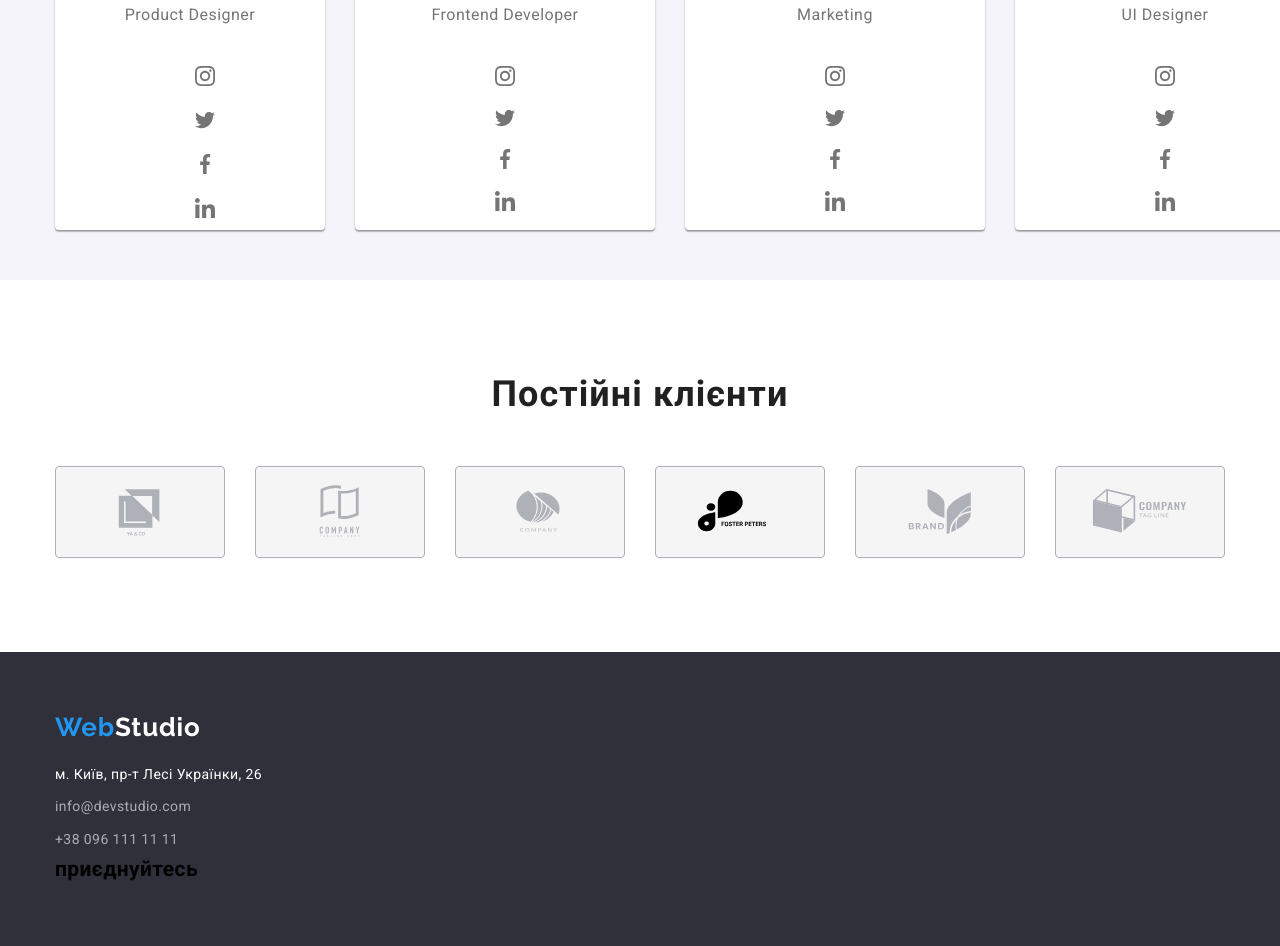
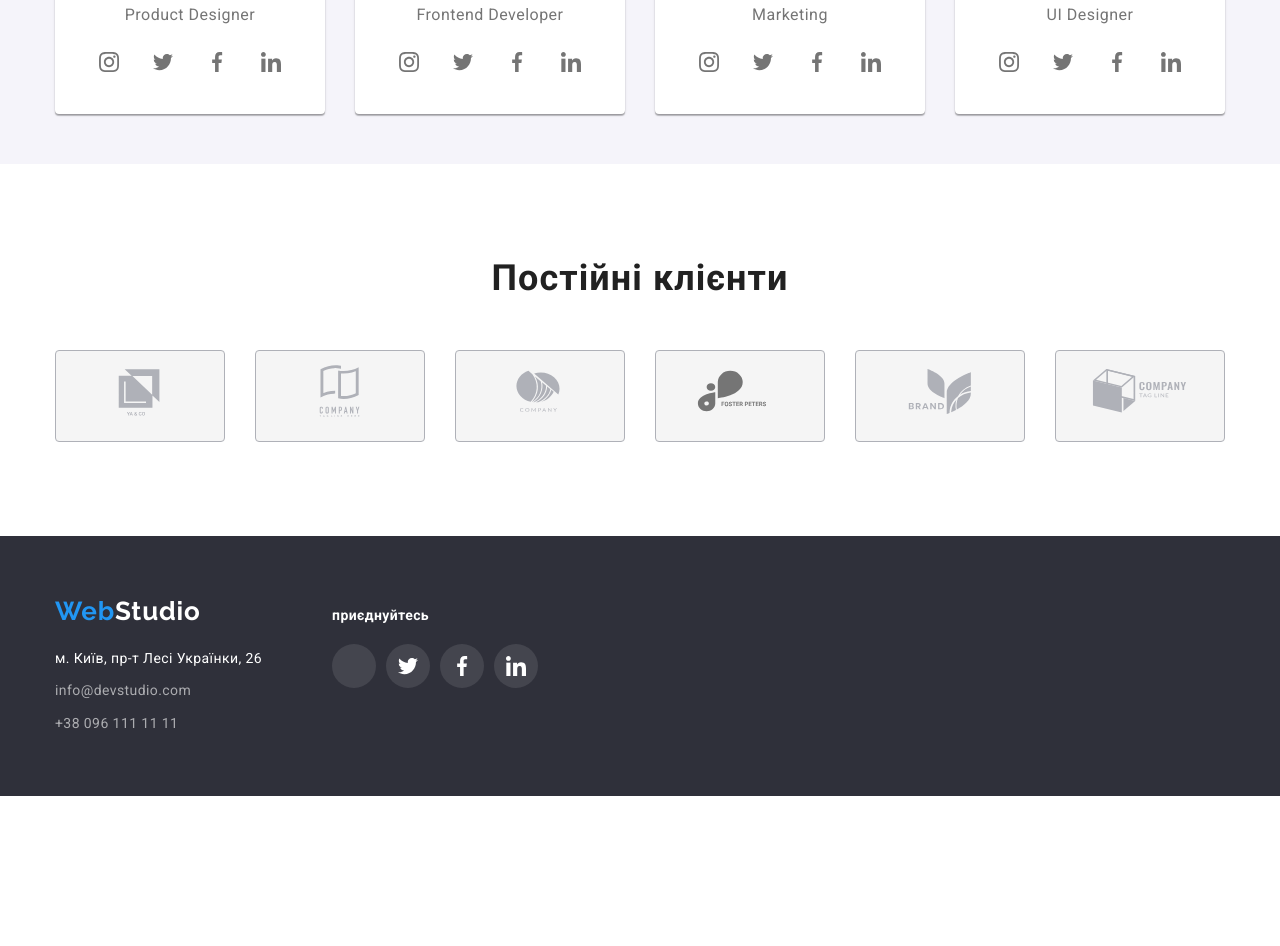
Before and after one commit to Stepanenko1993/goit-markup-hw-04, a plain HTML site: page index.html in a window 1280 px wide. Shown: the part 2200-3146 px from the top of the page. After the commit the page ends 2996 px from the top, so only its background shows below. Drawn offline with nearby package versions, Linux system fonts and the light colour scheme.

Commit message:
commit-footer-link

```diff
--- a/css/styles.css
+++ b/css/styles.css
@@ -128,27 +128,41 @@ ul{
     margin-right: auto;
     column-gap: 30px;
 }
+.logo-items-container{
+
+ color: var(--primary-text);
+}
+
 
 .icon-logo-items{
     box-sizing: border-box;
     display: flex;
     align-items: center;
+    justify-content: center;
     width: 170px;
     height: 92px;
     background-color: var(--background-color);
     border: 1px solid #AFB1B8;
         border-radius: 4px;
 }
+.icon-logo-items:hover .logo-items-container,
+.icon-logo-items:focus .logo-items-container{
+    border-color:var(--logo-color);
+
+    cursor: pointer;
+}
 .icon-logo-items:hover,
 .icon-logo-items:focus{
-    border-color:var(--logo-color);
+    border-color: var(--logo-color);
     cursor: pointer;
-}
-.logo-items-container{
-    fill: var(--primary-text);
 }
 
 
+ .link-icon-clients:hover .logo-items-container,
+ .link-icon-clients:focus .logo-items-container{
+   fill: var(--logo-color);
+
+ }
 .container {
     width: 1200px;
     margin-left: auto;
@@ -463,6 +477,7 @@ letter-spacing: 0.03em;
         line-height: 1.19;
         text-align: center;
         letter-spacing: 0.03em;
+        margin-bottom: 16px;
 }
 .main-footer{
     background-color: var(--accent-color);
@@ -652,17 +667,41 @@ letter-spacing: 0.03em;
 .social-list-icon{
     fill:var(--primary-text);
 }
-
+.social-list-link:hover,
+.social-list-link:focus{
+    background-color: var(--logo-color);
+}
+.social-list-link:hover .social-list-icon,
+.social-list-link:focus .social-list-icon{
+    fill: var(--secondary-text-color);
+}
 
 .team-color{
     box-shadow: 0px 1px 3px rgba(0, 0, 0, 0.12), 0px 1px 1px rgba(0, 0, 0, 0.14), 0px 2px 1px rgba(0, 0, 0, 0.2);
         border-radius: 0px 0px 4px 4px;
 }
 
-.link-jobs{
 
-    width: 44px;
-    height: 44px;
+.link-adress-nav{
+    display: flex;
+    align-items: center;
+    justify-content: center;
+    margin-bottom: 30px;
+    column-gap: 10px;
+}
+
+
+
+.social-list-link{
+    display: flex;
+    justify-content: center;
+        align-items: center;
+        width: 44px;
+        height: 44px;
+        border-radius: 50px;
+        background-color: var(--secondary-text-color);
+
+
 }
 
 
@@ -672,3 +711,57 @@ letter-spacing: 0.03em;
 
         box-shadow: 0px 1px 1px rgba(0, 0, 0, 0.12), 0px 4px 4px rgba(0, 0, 0, 0.06), 1px 4px 6px rgba(0, 0, 0, 0.16);
 }
+
+.container-footer{
+    display: flex;
+    align-items: baseline;
+
+}
+.logo-footer-link-list{
+    display: flex;
+    justify-content: center;
+        align-items: center;
+        width: 44px;
+        height: 44px;
+        border-radius: 50px;
+        background-color: rgba(255, 255, 255, 0.1);
+}
+.footer-link{
+display: flex;
+ align-items: center;
+ justify-content: center;
+ column-gap: 10px;
+}
+.logo-link-footer{
+    fill: var(--secondary-text-color);
+}
+.text-footer{
+    font-family: var(--primary-font);
+    weight: 700;
+        font-size: 14px;
+        line-height: 1.14;
+        letter-spacing: 0.03em;
+        color: var(--secondary-text-color);
+
+}
+
+
+.logo-footer-link-list:hover,
+.logo-footer-link-list:focus{
+    background-color: var(--logo-color);
+}
+.address-footer-link-logo{
+    align-items: baseline;
+    padding-left: 70px;
+
+}
+.address-footer-link{
+    align-items: baseline;
+}
+.text-footer{
+    padding-bottom: 20px;
+}
+
+.container-footer{
+    d
+}
--- a/index.html
+++ b/index.html
@@ -209,26 +209,41 @@
 
           <h3 class="name">Ольга Рєпіна</h3>
           <p class="job-title">Frontend Developer</p>
-          <a href="" class="social-list-link">
+
+          <ul class="link-adress-nav">
+             <li class="link-jobs">
+
+              <a href="" class="social-list-link">
+
+
             <svg arial-label="instagram" class="social-list-icon" with="20" height="20">
               <use href="./images/icons.svg.svg#icon-instagram2"></use>
             </svg>
           </a>
+             </li>
+             <li class="link-jobs">
           <a href="" class="social-list-link">
              <svg arial-label="twitter" class="social-list-icon" with="20" height="20">
               <use href="./images/icons.svg.svg#icon-twitter1"></use>
              </svg>
             </a>
+          </li>
+          <li class="link-jobs">
             <a href="" class="social-list-link" >
               <svg arial-label="facebook" class="social-list-icon" with="20" height="20">
                 <use href="./images/icons.svg.svg#icon-facebook1"></use>
               </svg>
             </a>
+          </li>
+          <li class="link-jobs">
             <a href="" class="social-list-link">
               <svg arial-label="linkedin" class="social-list-icon" with="20" height="20" >
                 <use href="./images/icons.svg.svg#icon-linkedin1"></use>
               </svg>
             </a>
+          </li>
+          </ul>
+
           </li>
 
 
@@ -242,26 +257,39 @@
 
           <h3 class="name">Микола Тарасов</h3>
           <p class="job-title">Marketing</p>
-          <a href="" class="social-list-link">
+          <ul class="link-adress-nav">
+             <li class="link-jobs">
+
+              <a href="" class="social-list-link">
+
+
             <svg arial-label="instagram" class="social-list-icon" with="20" height="20">
               <use href="./images/icons.svg.svg#icon-instagram2"></use>
             </svg>
           </a>
+             </li>
+             <li class="link-jobs">
           <a href="" class="social-list-link">
              <svg arial-label="twitter" class="social-list-icon" with="20" height="20">
               <use href="./images/icons.svg.svg#icon-twitter1"></use>
              </svg>
             </a>
+          </li>
+          <li class="link-jobs">
             <a href="" class="social-list-link" >
               <svg arial-label="facebook" class="social-list-icon" with="20" height="20">
                 <use href="./images/icons.svg.svg#icon-facebook1"></use>
               </svg>
             </a>
+          </li>
+          <li class="link-jobs">
             <a href="" class="social-list-link">
               <svg arial-label="linkedin" class="social-list-icon" with="20" height="20" >
                 <use href="./images/icons.svg.svg#icon-linkedin1"></use>
               </svg>
             </a>
+          </li>
+          </ul>
           </li>
 
 
@@ -276,26 +304,39 @@
 
           <h3 class="name">Михайло Єрмаков</h3>
           <p class="job-title">UI Designer</p>
-          <a href="" class="social-list-link">
+          <ul class="link-adress-nav">
+             <li class="link-jobs">
+
+              <a href="" class="social-list-link">
+
+
             <svg arial-label="instagram" class="social-list-icon" with="20" height="20">
               <use href="./images/icons.svg.svg#icon-instagram2"></use>
             </svg>
           </a>
+             </li>
+             <li class="link-jobs">
           <a href="" class="social-list-link">
              <svg arial-label="twitter" class="social-list-icon" with="20" height="20">
               <use href="./images/icons.svg.svg#icon-twitter1"></use>
              </svg>
             </a>
+          </li>
+          <li class="link-jobs">
             <a href="" class="social-list-link" >
               <svg arial-label="facebook" class="social-list-icon" with="20" height="20">
                 <use href="./images/icons.svg.svg#icon-facebook1"></use>
               </svg>
             </a>
+          </li>
+          <li class="link-jobs">
             <a href="" class="social-list-link">
               <svg arial-label="linkedin" class="social-list-icon" with="20" height="20" >
                 <use href="./images/icons.svg.svg#icon-linkedin1"></use>
               </svg>
             </a>
+          </li>
+          </ul>
         </li>
         </ul>
       </div>
@@ -310,39 +351,50 @@
 
           <ul class="clients">
             <li class="icon-logo-items">
-
+              <a href="" class="link-icon-clients">
               <svg aria-label="logo" class="logo-items-container">
                <use href="./images/icons.svg.svg#icon-Logo"></use>
               </svg>
+             </a>
             </li>
             <li class="icon-logo-items">
+              <a href="" class="link-icon-clients">
               <svg aria-label="logo1" class="logo-items-container">
                 <use href="./images/icons.svg.svg#icon-Logo1"></use>
               </svg>
+            </a>
 
             </li>
             <li class="icon-logo-items">
+              <a href="" class="link-icon-clients">
               <svg aria-label="logo2" class="logo-items-container">
                 <use href="./images/icons.svg.svg#icon-Logo2"></use>
               </svg>
+            </a>
 
             </li>
             <li class="icon-logo-items">
+              <a href="" class="link-icon-clients">
               <svg aria-label="logo3" class="logo-items-container">
                 <use href="./images/icons.svg.svg#icon-Logo3"></use>
               </svg>
+            </a>
 
             </li>
             <li class="icon-logo-items">
+              <a href="" class="link-icon-clients">
               <svg aria-label="logo4" class="logo-items-container">
                 <use href="./images/icons.svg.svg#icon-Logo4"></use>
               </svg>
+            </a>
 
             </li>
             <li class="icon-logo-items">
+              <a href="" class="link-icon-clients">
               <svg  aria-label="logo5" class="logo-items-container">
                 <use href="./images/icons.svg.svg#icon-Logo5"></use>
               </svg>
+            </a>
 
             </li>
 
@@ -352,8 +404,8 @@
       </section>
 
     <footer class="main-footer">
-      <div class="container">
-
+      <div class="container container-footer">
+        <div class="address-footer-link">
       <a class="logotip-footer" href="WebStudio"
         >Web<span class="logo-footer">Studio</span></a
       >
@@ -378,25 +430,43 @@
         </ul>
       </address>
     </div>
-    <div class="container">
-      <h2>приєднуйтесь</h2>
-      <ul>
+
+      <div class="address-footer-link-logo">
+      <h2 class="text-footer">приєднуйтесь</h2>
+
+      <ul class="footer-link">
         <li class="">
-        <a class="" href="#">
-        <svg arial-lable="instagram2l" class="" width="10" height="20"></svg>
-        <use href="./images/icons.svg.svg#icon-instagram2"></use>
+        <a href="" class="logo-footer-link-list" >
+        <svg arial-lable="instagram2l" class="logo-link-footer" width="20" height="20">
+        <use href="./images/icons.svg.svg#icon-instagram1"></use>
+      </svg>
         </a>
 
         </li>
         <li class="">
-        <a class="" href="#">
-          <svg arial-lable="twitter1" class=""  width="10" height="20"></svg>
+        <a href="" class="logo-footer-link-list" >
+          <svg arial-lable="twitter1" class="logo-link-footer"  width="20" height="20">
           <use href="./images/icons.svg.svg#icon-twitter1"></use>
+        </svg>
            </a>
+        </li>
+        <li>
+          <a href="" class="logo-footer-link-list">
+          <svg arial-lable="facebook1" class="logo-link-footer" width="20" height="20">
+          <use href="./images/icons.svg.svg#icon-facebook1"></use>
+        </svg>
+          </a>
+        </li>
+        <li>
+          <a href="" class="logo-footer-link-list">
+            <svg  arial-lable="linkedin1" class="logo-link-footer" width="20" height="20">
+            <use href="./images/icons.svg.svg#icon-linkedin1"></use>
+          </svg>
+          </a>
         </li>
 
       </ul>
-
+      </div>
     </div>
     </footer>
   </body>
```
Also changed, not shown: portfolio.html (+57 -1 lines), images/icons.svg.svg.
